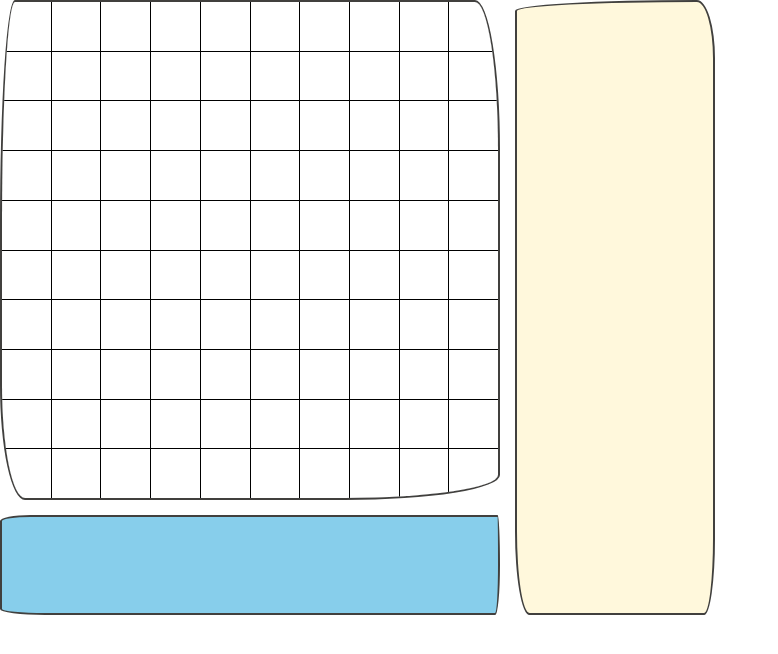
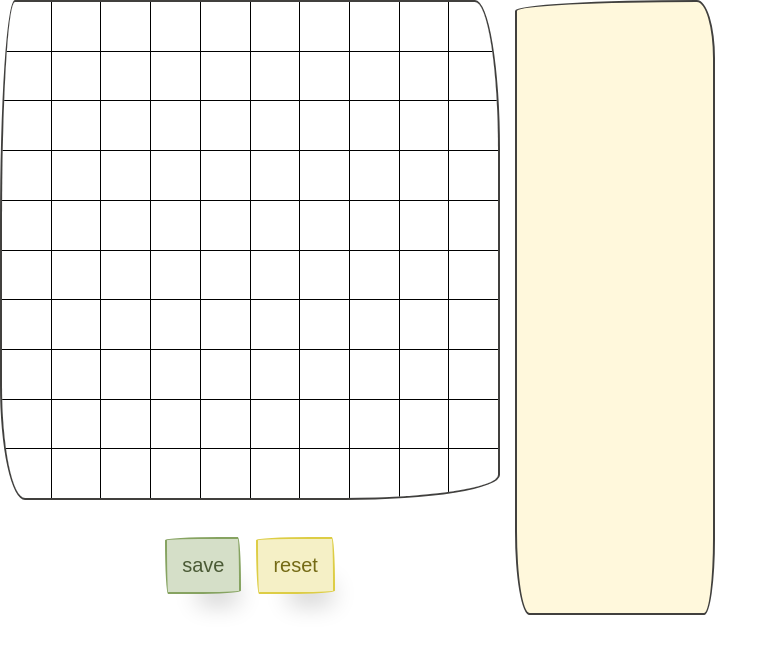
Before and after one commit to pavermakov/react-pixel-draw, a React app: page / in a window 1280 px wide. Shown: the top 654 px of the page, without its empty margins (0-778 px from the left). Built offline with nearby package versions, Linux system fonts and the light colour scheme; a web font is replaced by a local one.

Commit message:
WEB-2. Added controls bar

```diff
--- /dev/null
+++ b/src/components/controls-bar-button/ControlsBarButton.js
@@ -0,0 +1,9 @@
+import React from 'react';
+
+const ControlsBarButton = ({ children, styleType }) => (
+  <button className={`controls-bar-button button ${styleType}`}>
+    { children }
+  </button>
+);
+
+export default ControlsBarButton;
--- /dev/null
+++ b/src/components/controls-bar/ControlsBar.js
@@ -0,0 +1,19 @@
+import React from 'react';
+import ControlBarButton from 'components/controls-bar-button/ControlsBarButton.js';
+import './ControlsBar.less';
+
+const ControlsBar = () => (
+  <div className="controls-bar">
+    <div className="controls-bar__row row flex-middle flex-center">
+      <span className="controls-bar__button">
+        <ControlBarButton styleType="btn-success">save</ControlBarButton>
+      </span>
+
+      <span className="controls-bar__button">
+        <ControlBarButton styleType="btn-warning">reset</ControlBarButton>
+      </span>
+    </div>
+  </div>
+);
+
+export default ControlsBar;
--- /dev/null
+++ b/src/components/controls-bar/ControlsBar.less
@@ -0,0 +1,13 @@
+.controls-bar {
+  height: 100%;
+
+  &__row {
+    height: 100%;
+  }
+
+  &__button {}
+
+  &__button + &__button {
+    margin-left: 15px;
+  }
+}
--- a/src/components/workzone/Workzone.js
+++ b/src/components/workzone/Workzone.js
@@ -1,5 +1,6 @@
 import React from 'react';
 import Canvas from 'components/canvas/Canvas';
+import ControlsBar from 'components/controls-bar/ControlsBar';
 import './Workzone.less';
 
 const Workzone = () => (
@@ -8,11 +9,11 @@ const Workzone = () => (
       <Canvas size={10} />
     </div>
 
-    <div className="workzone__colors-bar border border-2">
-
+    <div className="workzone__controls-bar">
+      <ControlsBar />
     </div>
 
-    <div className="workzone__controls-bar border border-5">
+    <div className="workzone__colors-bar border border-5">
 
     </div>
   </div>
--- a/src/components/workzone/Workzone.less
+++ b/src/components/workzone/Workzone.less
@@ -8,18 +8,23 @@
     background-color: coral;
     grid-column-start: 1;
     grid-column-end: 2;
+    grid-row-start: 1;
+    grid-row-end: 2;
     overflow: hidden;
   }
 
   &__colors-bar {
-    background-color: skyblue;
-    grid-row-start: 2;
+    background-color: cornsilk;
+    grid-column-start: 2;
+    grid-column-end: 3;
+    grid-row-start: 1;
     grid-row-end: 3;
   }
 
   &__controls-bar {
-    background-color: cornsilk;
-    grid-row-start: 1;
+    grid-column-start: 1;
+    grid-column-end: 2;
+    grid-row-start: ;
     grid-row-end: 3;
   }
 }
```
